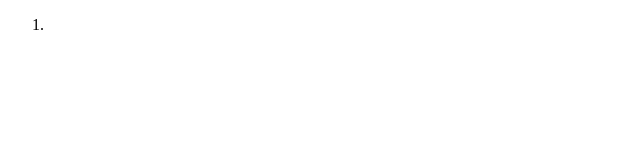
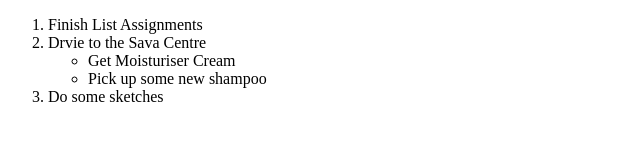
Before and after one commit to FeKent/html-boilerplate, a plain HTML site: page To Do List.html in a window 1280 px wide. Shown: the whole page, without its empty margins (0-640 px from the left). Drawn offline with Linux system fonts and the light colour scheme.

Commit message:
Added list items & added an unordered list within a list

```diff
--- a/To Do List.html
+++ b/To Do List.html
@@ -6,7 +6,13 @@
     </head>
     <body>
         <ol>
-            <li></li>
+            <li>Finish List Assignments</li>
+            <li>Drvie to the Sava Centre</li>
+            <ul>
+                <li>Get Moisturiser Cream</li>
+                <li>Pick up some new shampoo</li>
+            </ul>
+            <li>Do some sketches</li>
         </ol>
     </body>
 </html>
```
